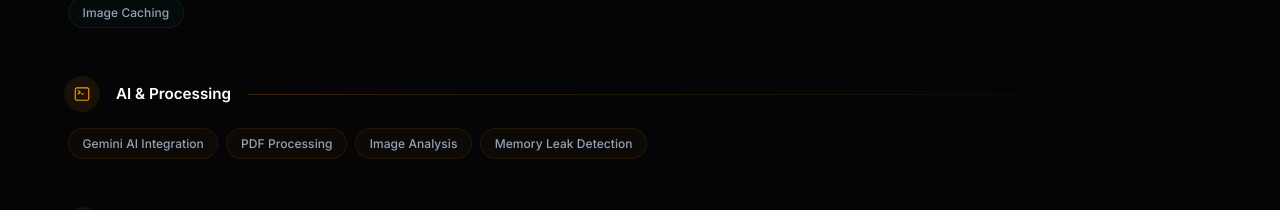
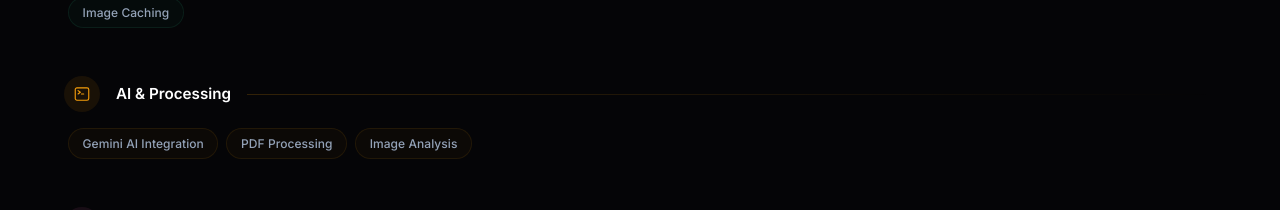
Before and after one commit to M-Fawzy2004/Portfolio, a React (Vite) app: page / in a window 1280 px wide. Shown: the part 2275-2485 px from the top of the page. Built offline with nearby package versions, Linux system fonts and the light colour scheme.

Commit message:
fix: remove 'Memory Leak Detection' from AI & Processing skills

```diff
--- a/src/components/Skills.jsx
+++ b/src/components/Skills.jsx
@@ -47,7 +47,6 @@
     color: '#F59E0B',
     skills: [
       'Gemini AI Integration', 'PDF Processing', 'Image Analysis',
-      'Memory Leak Detection',
     ],
   },
   {
```
